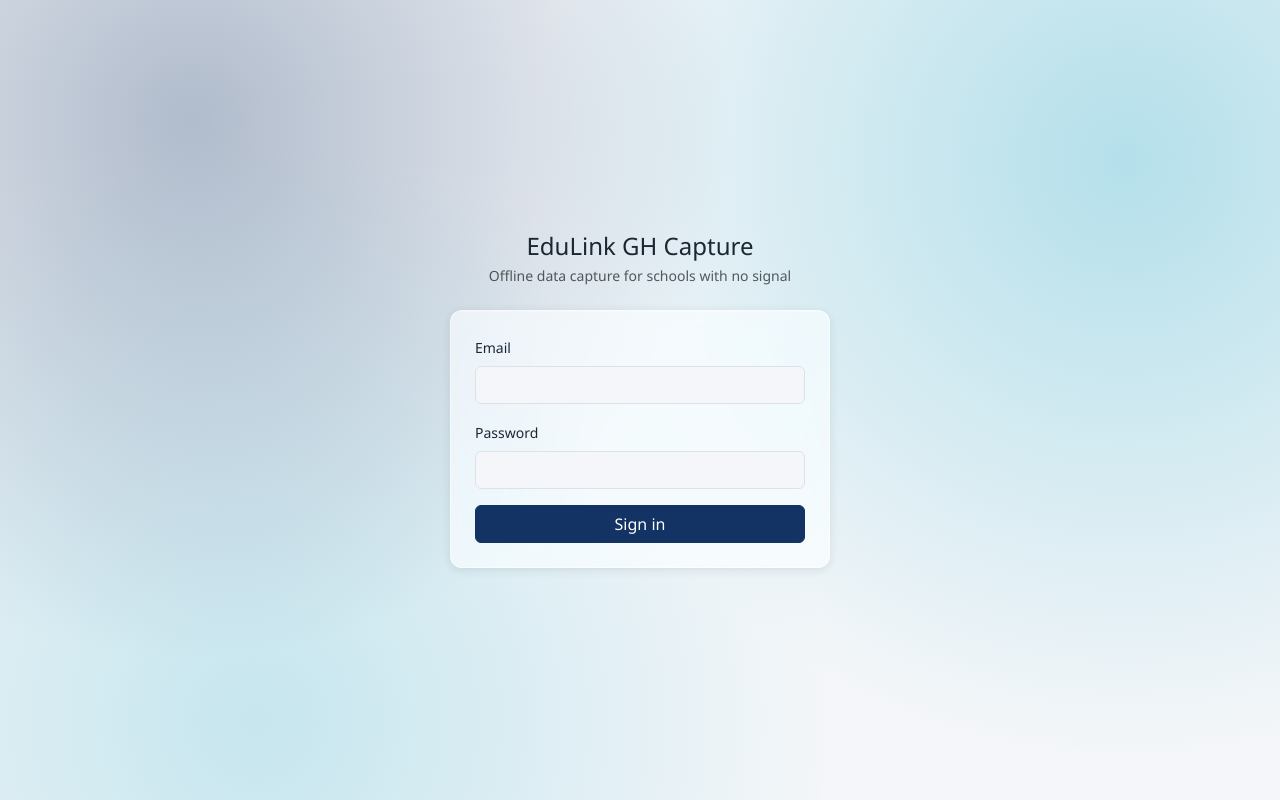
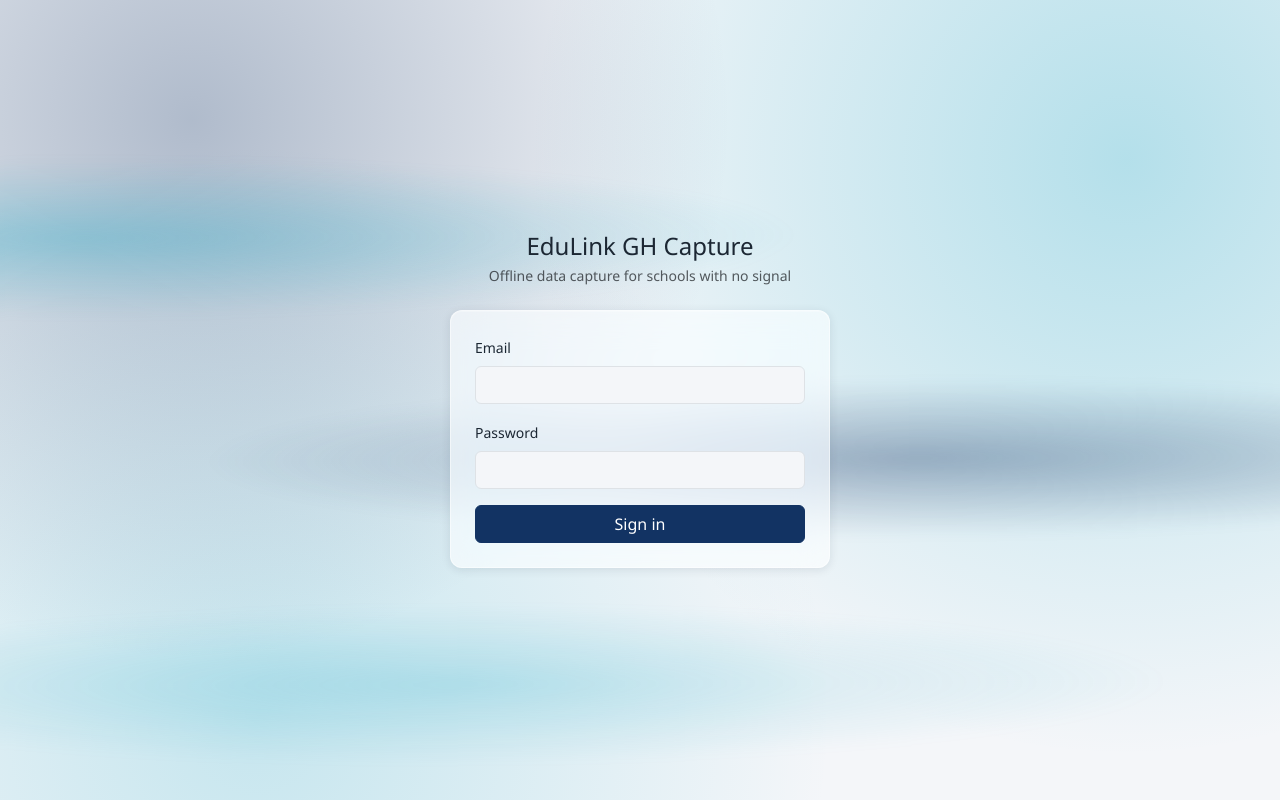
Before and after one commit to EmmaSerry/edulink-gh-capture, a React (Vite) app: page /login in a window 1280 px wide. Built offline with nearby package versions, Linux system fonts and the light colour scheme; no server answers.

Commit message:
edulink-gh-capture-aurora-glow

```diff
--- a/src/pages/CaptureLogin.tsx
+++ b/src/pages/CaptureLogin.tsx
@@ -31,8 +31,8 @@ export function CaptureLogin() {
   }
 
   return (
-    <div className="d-flex flex-column align-items-center justify-content-center vh-100 p-4">
-      <div className="w-100" style={{ maxWidth: 380 }}>
+    <div className="actrs-auth-hero d-flex flex-column align-items-center justify-content-center vh-100 p-4">
+      <div className="w-100" style={{ maxWidth: 380, position: "relative", zIndex: 1 }}>
         <div className="text-center mb-4">
           <h1 className="h4 mb-1">EduLink GH Capture</h1>
           <p className="text-muted small mb-0">Offline data capture for schools with no signal</p>
--- a/src/styles/capture.css
+++ b/src/styles/capture.css
@@ -21,6 +21,12 @@
      "glass" reads the same. */
   --actrs-glass: rgba(255, 255, 255, 0.62);
   --actrs-glass-border: rgba(255, 255, 255, 0.5);
+
+  /* Same three-colour hover/focus halo as theme.css - see that file for
+     why this is three plain box-shadows instead of a literal gradient
+     border. */
+  --actrs-glow-ring: 0 0 0 1px rgba(18, 51, 99, 0.4), 0 0 16px 2px rgba(14, 165, 196, 0.4),
+    0 0 26px 6px rgba(14, 165, 196, 0.18);
 
   --bs-primary: var(--actrs-navy);
   --bs-body-font-family: var(--actrs-font);
@@ -111,7 +117,7 @@ tr[role="button"] {
 
 .actrs-card[role="button"]:hover {
   transform: translateY(-2px);
-  box-shadow: 0 8px 20px rgba(11, 26, 48, 0.18), inset 0 1px 0 rgba(255, 255, 255, 0.25);
+  box-shadow: 0 8px 20px rgba(11, 26, 48, 0.18), inset 0 1px 0 rgba(255, 255, 255, 0.25), var(--actrs-glow-ring);
 }
 
 .actrs-card[role="button"]:active {
@@ -165,9 +171,11 @@ tr[role="button"] {
     color 0.15s ease;
 }
 
-.btn:not(.btn-link):hover {
+.btn:not(.btn-link):hover,
+.btn:not(.btn-link):focus-visible {
   transform: translateY(-1px);
-  box-shadow: 0 6px 16px rgba(11, 26, 48, 0.2);
+  box-shadow: 0 6px 16px rgba(11, 26, 48, 0.2), var(--actrs-glow-ring);
+  outline: none;
 }
 
 .btn:not(.btn-link):active {
@@ -289,6 +297,40 @@ tr[role="button"] {
   transition: width 0.3s ease;
 }
 
+/* Auth hero background - see theme.css for the full rationale (a
+   CSS-only, compositor-only stand-in for a flashier animated
+   background on the sign-in screen, deliberately not WebGL/canvas). */
+.actrs-auth-hero {
+  position: relative;
+  overflow: hidden;
+}
+
+.actrs-auth-hero::after {
+  content: "";
+  position: absolute;
+  inset: -20%;
+  z-index: 0;
+  pointer-events: none;
+  background: radial-gradient(ellipse 55% 10% at 20% 35%, rgba(14, 165, 196, 0.3), transparent 70%),
+    radial-gradient(ellipse 55% 10% at 65% 55%, rgba(18, 51, 99, 0.35), transparent 70%),
+    radial-gradient(ellipse 55% 10% at 40% 75%, rgba(14, 165, 196, 0.2), transparent 70%);
+  filter: blur(6px);
+  animation: actrsAuroraDrift 20s ease-in-out infinite alternate;
+  will-change: transform;
+}
+
+@keyframes actrsAuroraDrift {
+  0% {
+    transform: translate3d(-4%, -2%, 0) rotate(-2deg) scaleX(1);
+  }
+  50% {
+    transform: translate3d(3%, 2%, 0) rotate(1deg) scaleX(1.06);
+  }
+  100% {
+    transform: translate3d(-2%, 3%, 0) rotate(-1deg) scaleX(0.98);
+  }
+}
+
 /* Respect the OS/browser "reduce motion" setting - see theme.css for
    the same treatment on the cloud dashboard. */
 @media (prefers-reduced-motion: reduce) {
@@ -297,8 +339,10 @@ tr[role="button"] {
   .btn:not(.btn-link),
   .capture-tile,
   .capture-tab,
-  .table-hover > tbody > tr {
+  .table-hover > tbody > tr,
+  .actrs-auth-hero::after {
     transition: none !important;
+    animation: none !important;
   }
   .actrs-card[role="button"]:hover,
   .btn:not(.btn-link):hover,
```
